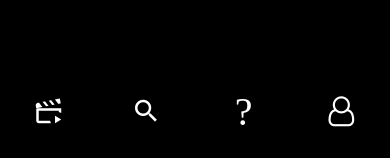
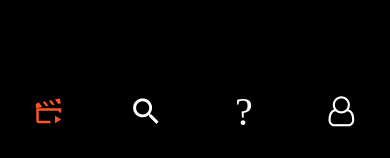
Before and after one commit to saketkumar9040/MovieMania, a React Native app: screen /Main in a window 390 px wide. Shown: the part 683-841 px from the top of the page. Built offline with nearby package versions, Linux system fonts and the light colour scheme.

Commit message:
style - styling of tab icons completed

```diff
--- a/src/globals/fonts.ts
+++ b/src/globals/fonts.ts
@@ -20,6 +20,7 @@ interface FontSize {
     size_20: number;
     size_24: number;
     size_30: number;
+    size_35: number;
     size_40: number;
 }
 
@@ -45,5 +46,6 @@ export const FONTSIZE: FontSize = {
     size_20: 20,
     size_24: 24,
     size_30: 30,
+    size_35: 35,
     size_40: 40,
 };
--- a/src/navigations/TabNavigator.tsx
+++ b/src/navigations/TabNavigator.tsx
@@ -5,7 +5,7 @@ import TicketScreen from "../screens/ticket";
 import UserAccountScreen from "../screens/userAccount";
 import { COLORS } from "../globals/colors";
 import { FONTSIZE } from "../globals/fonts";
-import { SPACING } from "../globals/styles";
+import { BORDERRADIUS, SPACING } from "../globals/styles";
 import CustomIconComponent from "../components/customIconComponent";
 import { StyleSheet, View } from "react-native";
 import MaterialIcons from 'react-native-vector-icons/MaterialIcons';
@@ -36,7 +36,7 @@ const TabNavigator = () => {
               <MaterialCommunityIcons
                 name="movie-open-play-outline"
                 size={FONTSIZE.size_30}
-                color={COLORS.White}
+                color={focused?COLORS.Orange:COLORS.White}
               />
             </View>
           )
@@ -49,8 +49,8 @@ const TabNavigator = () => {
             <View style={styles.activeTabBackground}>
               <MaterialIcons
                 name="search"
-                size={FONTSIZE.size_30}
-                color={COLORS.White}
+                size={FONTSIZE.size_35}
+                color={focused?COLORS.Orange:COLORS.White}
               />
             </View>
           )
@@ -64,7 +64,7 @@ const TabNavigator = () => {
               <Ionicons
                 name="ticket-outline"
                 size={FONTSIZE.size_40}
-                color={COLORS.White}
+                color={focused?COLORS.Orange:COLORS.White}
               />
             </View>
           )
@@ -78,7 +78,7 @@ const TabNavigator = () => {
               <FontAwesome
                 name="user-o"
                 size={FONTSIZE.size_30}
-                color={COLORS.White}
+                color={focused?COLORS.Orange:COLORS.White}
               />
             </View>
           )
@@ -89,10 +89,10 @@ const TabNavigator = () => {
 };
 
 const styles = StyleSheet.create({
-  activeBarBackground: {
+  activeTabBackground: {
     backgroundColor: COLORS.Black,
     padding: SPACING.space_18,
-    borderRadius: SPACING.space_18 * 10
+    borderRadius: BORDERRADIUS.radius_20
   }
 });
 
```
